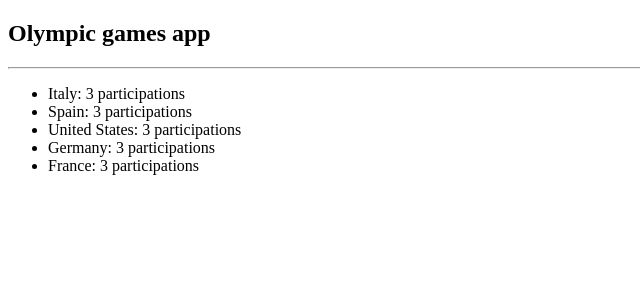
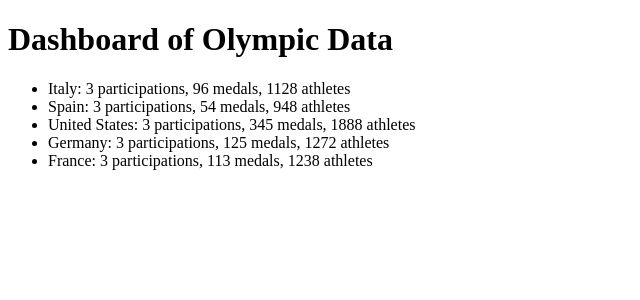
Before and after one commit to PlaNeiT/Projet2, an Angular app: page / in a window 1280 px wide. Shown: the top 300 px of the page, without its empty margins (0-640 px from the left). Built offline with nearby package versions, Linux system fonts and the light colour scheme.

Commit message:
feature : print more data like medals and athletes

```diff
--- a/src/app/pages/home/home.component.html
+++ b/src/app/pages/home/home.component.html
@@ -1,9 +1,8 @@
 <div class="home-container">
-    <h2>Olympic games app</h2>
-    <hr />
+    <h1>Dashboard of Olympic Data</h1>
     <ul>
         <li *ngFor="let country of olympicData">
-            {{ country.country }}: {{ country.participations.length }} participations
+            {{ country.country }}: {{ country.participations.length }} participations, {{ totalMedals(country) }} medals, {{ totalAthletes(country) }} athletes
         </li>
     </ul>
 </div>
--- a/src/app/pages/home/home.component.ts
+++ b/src/app/pages/home/home.component.ts
@@ -20,5 +20,14 @@ export class HomeComponent implements OnInit {
     this.olympicService.loadInitialData().subscribe();
     this.olympicService.getOlympics().subscribe((data: Olympic[]) => {
       this.olympicData = data;
-    });  }
+    });
+  }
+
+  totalMedals(country: Olympic): number {
+    return country.participations.reduce((sum, participation) => sum + participation.medalsCount, 0);
+  }
+
+  totalAthletes(country: Olympic): number {
+    return country.participations.reduce((sum, participation) => sum + participation.athleteCount, 0);
+  }
 }
```
